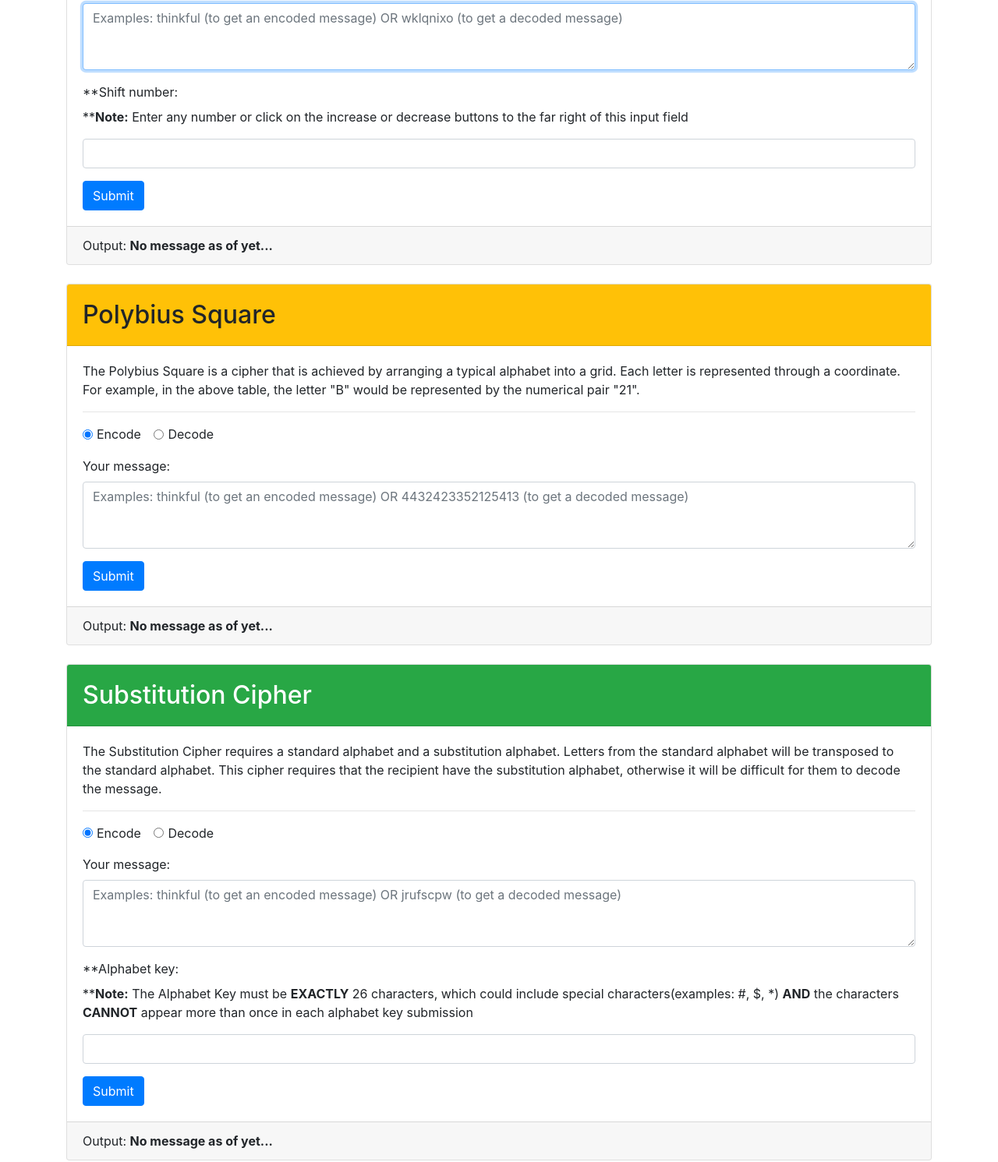
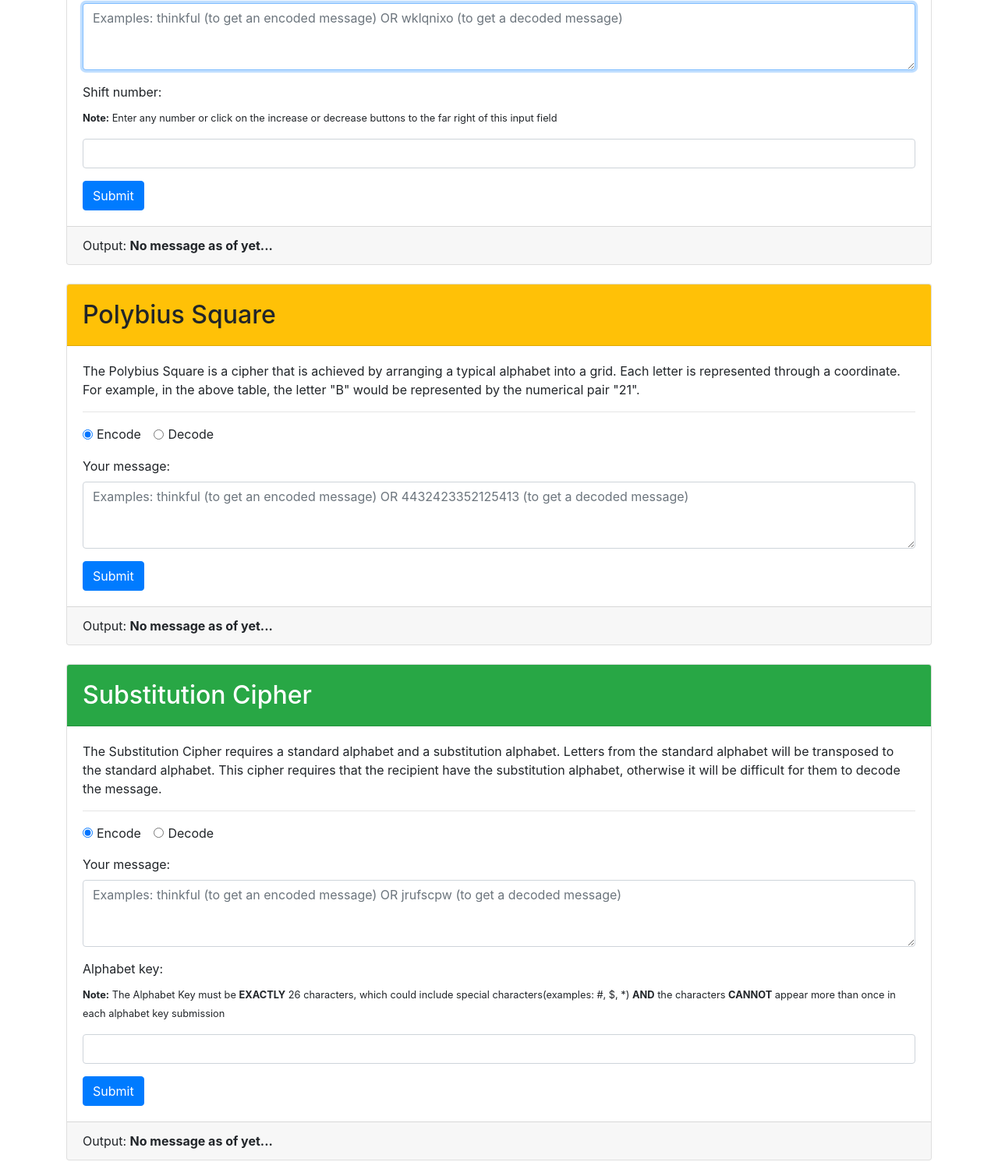
Before and after one commit to jtam128/decoder-ring, a website: page index.html in a window 1280 px wide. Shown: the part 360-1851 px from the top of the page at 78% size. Drawn offline with nearby package versions, Linux system fonts and the light colour scheme.

Commit message:
updated index.html

```diff
--- a/index.html
+++ b/index.html
@@ -58,10 +58,12 @@
                   autofocus="on" required></textarea>
               </div>
               <div class="form-group">
-                <label for="caesar-shift">**Shift number:</label>
-                <p>**<b>Note:</b> Enter any number or click on the increase or decrease buttons to the far right of this
-                  input
-                  field</p>
+                <label for="caesar-shift">Shift number:</label>
+                <p><small><b>Note:</b> Enter any number or click on the increase or decrease buttons to the far right
+                    of
+                    this
+                    input
+                    field</small></p>
                 <input type="number" class="form-control" id="caesar-shift" required />
               </div>
               <button class="btn btn-primary" type="submit">Submit</button>
@@ -163,12 +165,13 @@
                   required></textarea>
               </div>
               <div class="form-group">
-                <label for="substitution-alphabet">**Alphabet key:</label>
-                <p>**<b>Note:</b> The Alphabet Key must be <b>EXACTLY</b> 26 characters, which could include special
-                  characters(examples: #, $,
-                  *)
-                  <b>AND</b> the characters <b>CANNOT</b> appear more than once in each alphabet key submission
-                </p>
+                <label for="substitution-alphabet">Alphabet key:</label>
+                <p><small><b>Note:</b> The Alphabet Key must be <b>EXACTLY</b> 26 characters, which could include
+                    special
+                    characters(examples: #, $,
+                    *)
+                    <b>AND</b> the characters <b>CANNOT</b> appear more than once in each alphabet key submission
+                  </small></p>
                 <input type="text" class="form-control" id="substitution-alphabet" maxlength="26" required />
               </div>
               <button class="btn btn-primary" type="submit">Submit</button>
```
